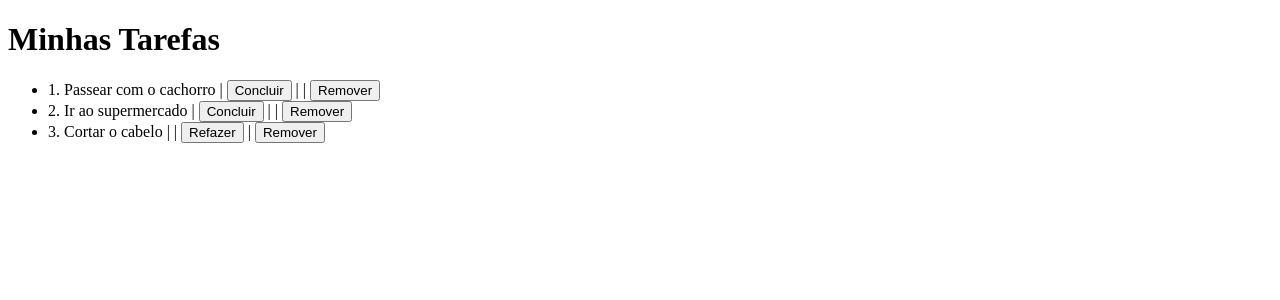
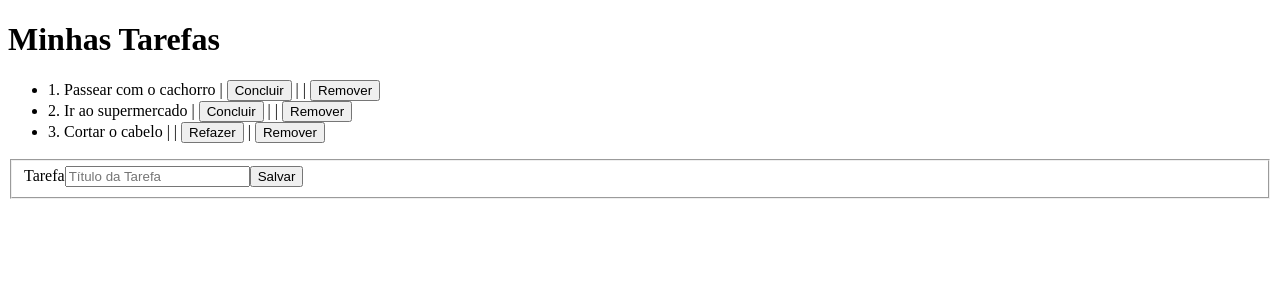
Before and after one commit to tarcisioribeiro-zz/Angular, an Angular app in the folder todo/: page / in a window 1280 px wide. Shown: the top 300 px of the page. Built offline with nearby package versions, Linux system fonts and the light colour scheme.

Commit message:
Forms Básico.

```diff
--- a/todo/src/app/app.component.html
+++ b/todo/src/app/app.component.html
@@ -7,3 +7,15 @@
         <button (click)="remove(todo)">Remover</button>
     </li>
 </ul>
+
+<form [formGroup]="form">
+    <fieldset>
+        <label>Tarefa</label>
+        <input
+            type="text"
+            placeholder="Título da Tarefa"
+            maxlength="60"
+            formControlName="title">
+        <button>Salvar</button>
+    </fieldset>
+</form>
--- a/todo/src/app/app.component.ts
+++ b/todo/src/app/app.component.ts
@@ -1,33 +1,42 @@
 import { Component } from '@angular/core';
+import { FormBuilder, FormGroup, Validators } from '@angular/forms';
 import { Todo } from 'src/models/todo.model';
 
 @Component({
-  selector: 'app-root',
+  selector: 'app-root', // <app-root>
   templateUrl: './app.component.html',
   styleUrls: ['./app.component.css']
 })
 export class AppComponent {
   public todos: Todo[] = [];
   public title: String = 'Minhas Tarefas';
+  public form: FormGroup;
 
-  constructor() {
+  constructor(private fb: FormBuilder) {
+    this.form = this.fb.group({
+      title: ['', Validators.compose([
+        Validators.minLength(3),
+        Validators.maxLength(60),
+        Validators.required
+      ])]
+    });
     this.todos.push(new Todo(1, 'Passear com o cachorro', false));
     this.todos.push(new Todo(2, 'Ir ao supermercado', false));
     this.todos.push(new Todo(3, 'Cortar o cabelo', true));
   }
 
-  remove(todo: Todo){
+  remove(todo: Todo) {
     const index = this.todos.indexOf(todo);
     if (index !== -1) {
       this.todos.splice(index, 1);
     }
   }
 
-  markAsDone(todo: Todo){
+  markAsDone(todo: Todo) {
     todo.done = true;
   }
 
-  markAsUndone(todo: Todo){
+  markAsUndone(todo: Todo) {
     todo.done = false;
   }
 }
--- a/todo/src/app/app.module.ts
+++ b/todo/src/app/app.module.ts
@@ -2,13 +2,15 @@
 import { NgModule } from '@angular/core';
 
 import { AppComponent } from './app.component';
+import { ReactiveFormsModule } from '@angular/forms';
 
 @NgModule({
   declarations: [
     AppComponent
   ],
   imports: [
-    BrowserModule
+    BrowserModule,
+    ReactiveFormsModule
   ],
   providers: [],
   bootstrap: [AppComponent]
```
Also changed, not shown: 1 other file (tests, documents, lock files or other folders).
